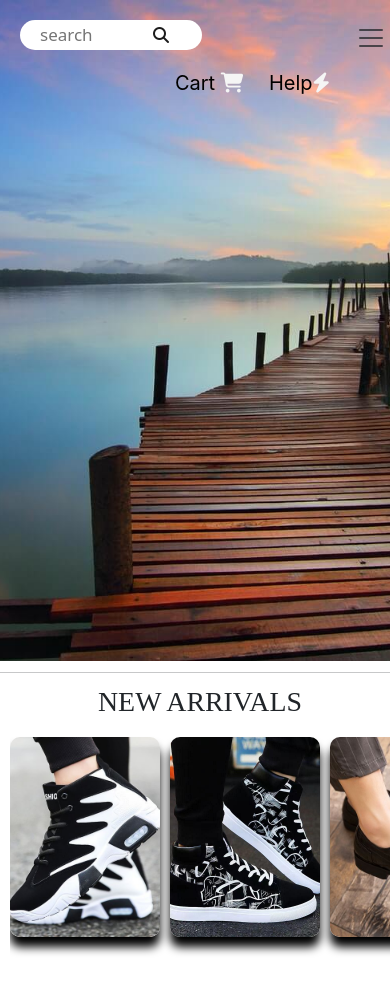
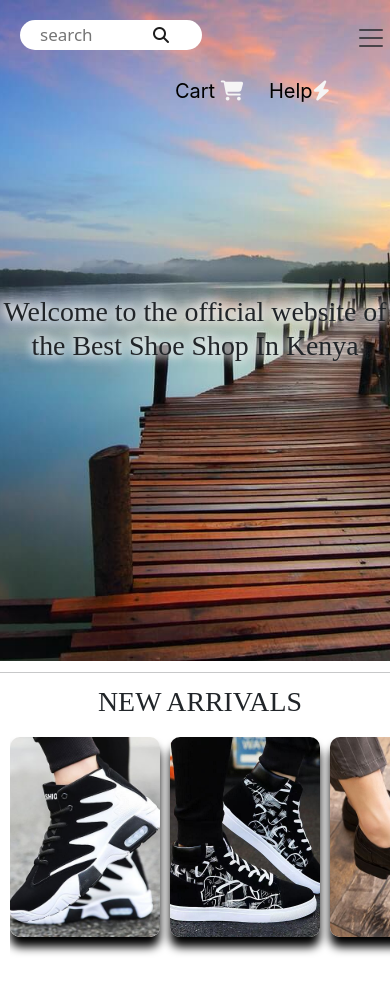
Before and after one commit to theodesic/felixKimani, a plain HTML site: page index.html in a window 390 px wide. Shown: the top 985 px of the page. Drawn offline with nearby package versions, Linux system fonts and the light colour scheme; a web font is replaced by a local one.

Commit message:
responsiveness change

```diff
--- a/index.html
+++ b/index.html
@@ -137,6 +137,9 @@
 
 
                 <section>
+                    <div class="alttext">
+                        <h1 class="d-block  d-sm-block d-md-none d-lg-none">Welcome to the official website of the Best Shoe Shop In Kenya</h1>
+                    </div>
                     <div class="content">
                         <section>
                             <div id="card-area">
--- a/styles.css
+++ b/styles.css
@@ -48,7 +48,7 @@ hr{
 .carthelp{
     position: absolute;
     right: 50px;
-    top: 8%;
+    top: 9%;
 }
 .carthelp a{
     text-decoration: none;
@@ -73,7 +73,14 @@ hr{
     background:rgba(0, 0, 0, 0.3);
 }
 
-
+.alttext{
+    position: absolute;
+    top: 35%;
+    font-family: "Poetsen One";
+    text-shadow: 0px 0px 8px whitesmoke,
+                0px 0px 12px whitesmoke,
+                0px 0px 16px whitesmoke
+}
 
 .popup{
     background: rgba(0,0,0,0.6);
```
